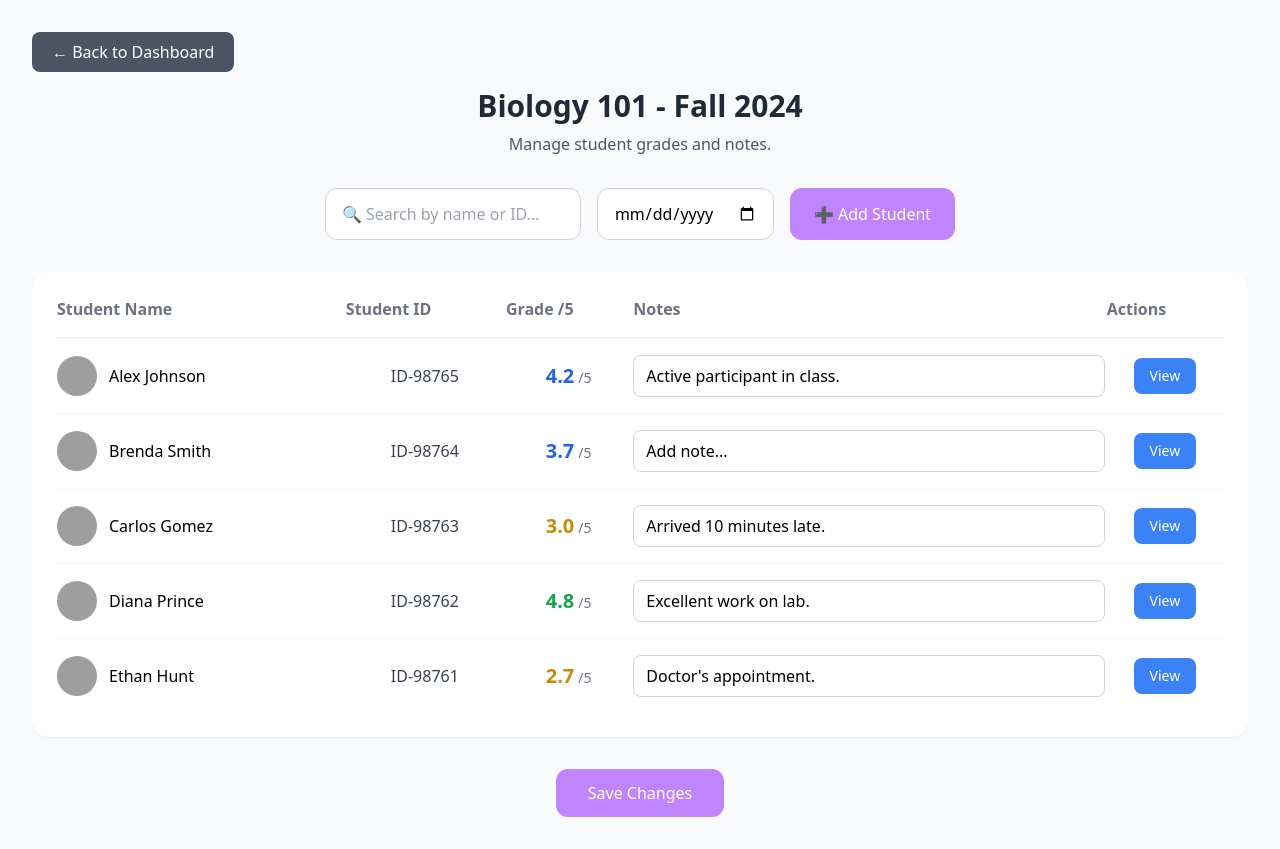
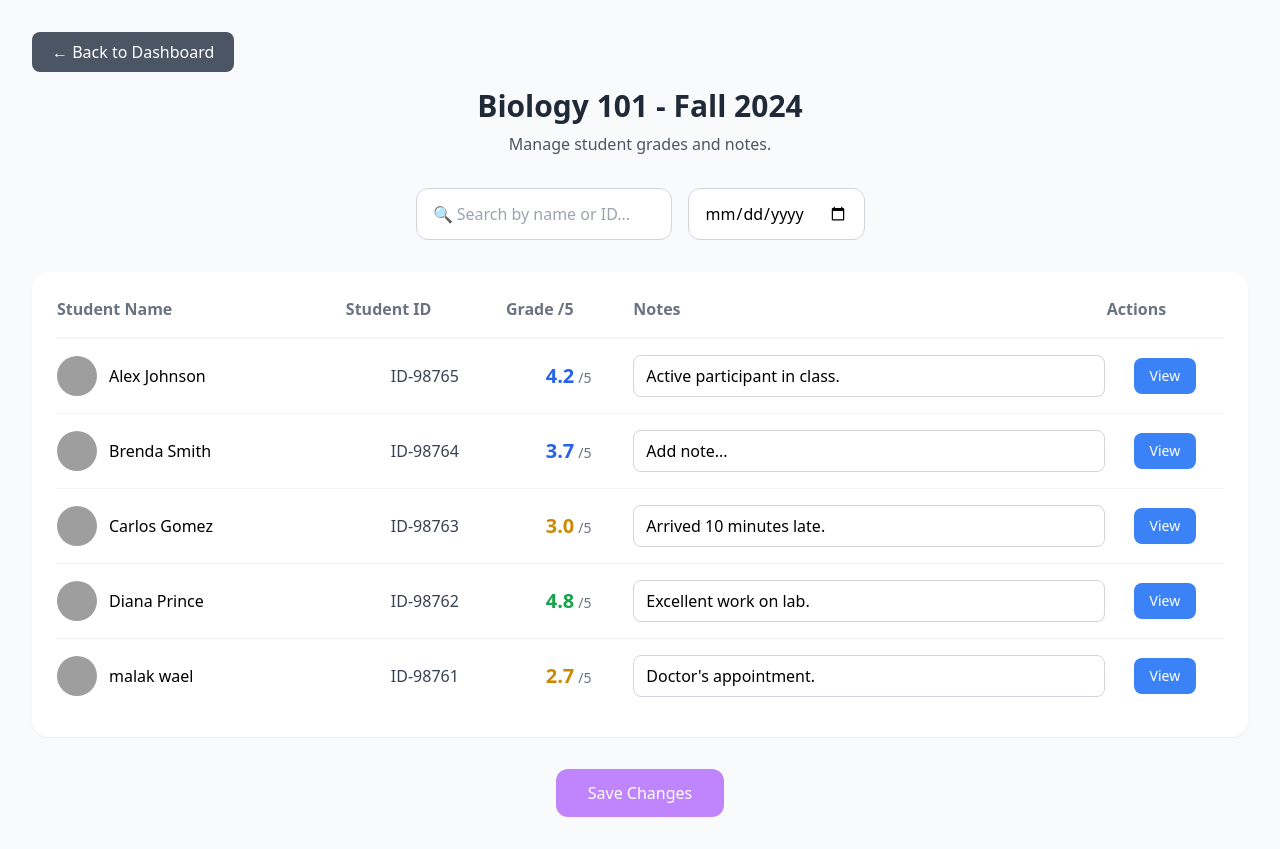
Before and after one commit to raghad006/Student-Attendance-Progress-Tracker, a React (Create React App) app in the folder frontend/: page /biology in a window 1280 px wide. Built offline with nearby package versions, Linux system fonts and the light colour scheme; grey boxes are pictures that could not be loaded.

Commit message:
delete add student button

```diff
--- a/frontend/src/Teacher/BiologyPage.jsx
+++ b/frontend/src/Teacher/BiologyPage.jsx
@@ -34,7 +34,7 @@ export default function BiologyPage() {
       avatar: ""
     },
     {
-      name: "Ethan Hunt",
+      name: "malak wael",
       id: "ID-98761",
       grade: 2.7,
       note: "Doctor's appointment.",
@@ -82,9 +82,6 @@ export default function BiologyPage() {
             type="date"
             className="px-4 py-3 border border-gray-300 rounded-xl focus:border-purple-400 focus:outline-none"
           />
-          <button className="bg-purple-400 text-white px-6 py-3 rounded-xl hover:bg-purple-500 transition-colors">
-            ➕ Add Student
-          </button>
         </div>
 
         <div className="bg-white rounded-2xl shadow-sm p-6 mb-8">
```
